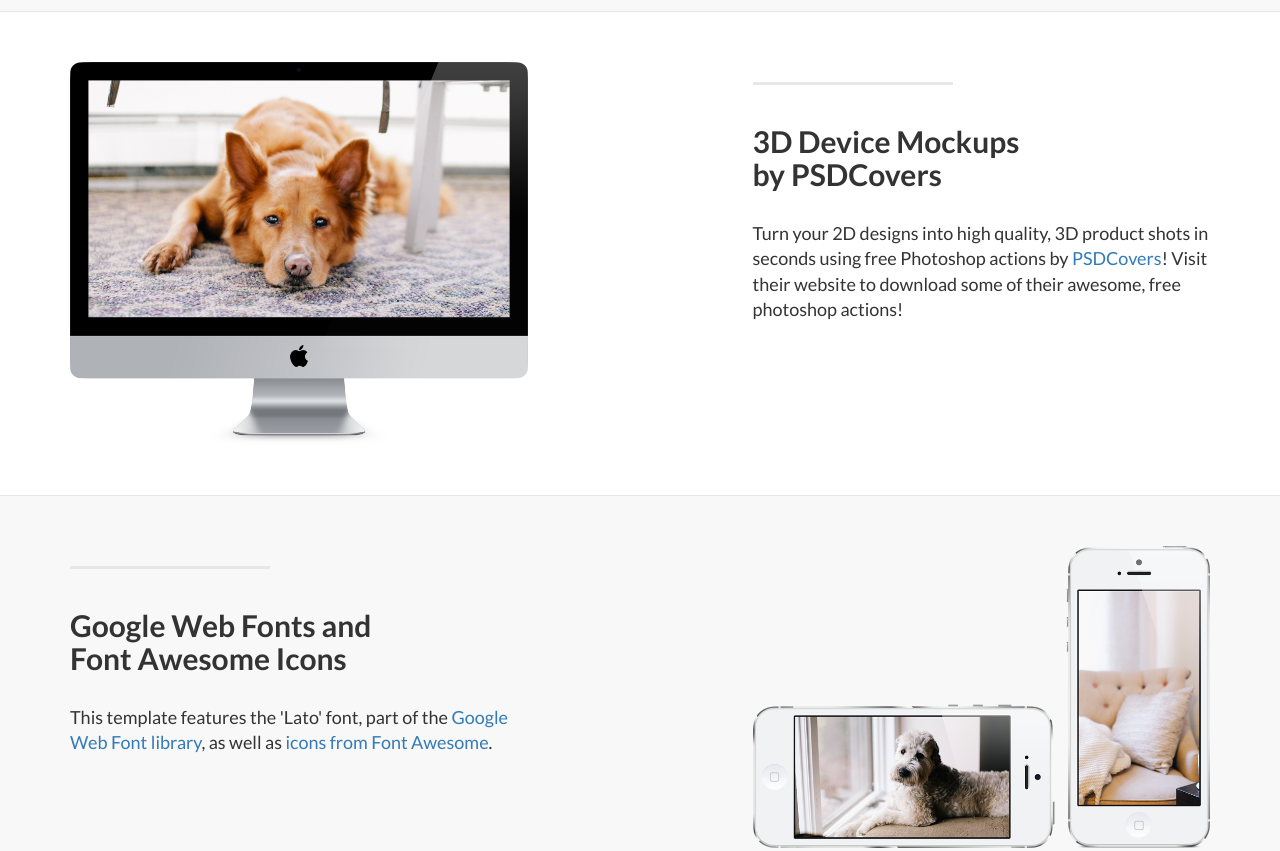
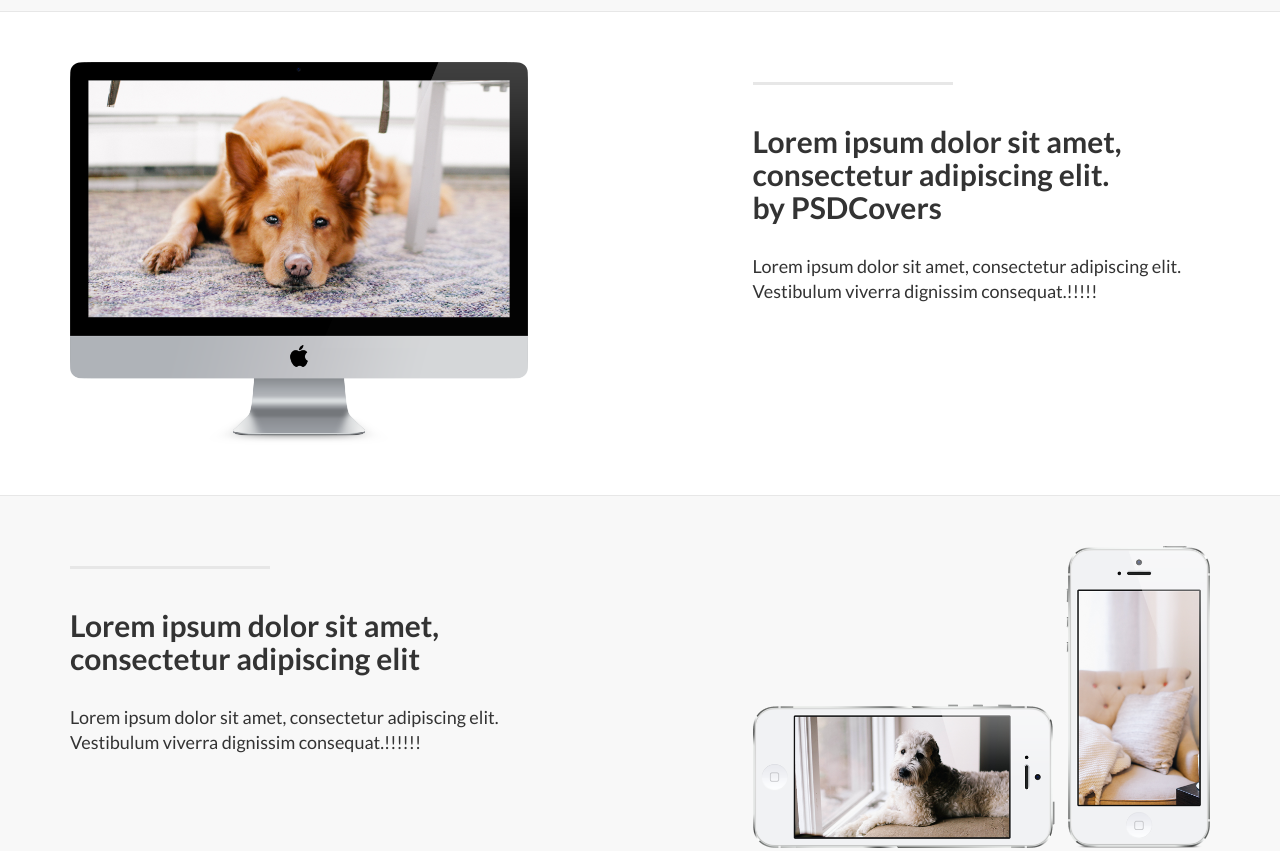
Before and after one commit to v8-suresh/v8-suresh.github.io, a website: page index.html in a window 1280 px wide. Shown: the part 1220-2071 px from the top of the page. Drawn offline with Linux system fonts and the light colour scheme.

Commit message:
Update index.html

```diff
--- a/index.html
+++ b/index.html
@@ -135,8 +135,8 @@
                 <div class="col-lg-5 col-lg-offset-1 col-sm-push-6  col-sm-6">
                     <hr class="section-heading-spacer">
                     <div class="clearfix"></div>
-                    <h2 class="section-heading">3D Device Mockups<br>by PSDCovers</h2>
-                    <p class="lead">Turn your 2D designs into high quality, 3D product shots in seconds using free Photoshop actions by <a target="_blank" href="http://www.psdcovers.com/">PSDCovers</a>! Visit their website to download some of their awesome, free photoshop actions!</p>
+                    <h2 class="section-heading">Lorem ipsum dolor sit amet, consectetur adipiscing elit.<br>by PSDCovers</h2>
+                    <p class="lead">Lorem ipsum dolor sit amet, consectetur adipiscing elit. Vestibulum viverra dignissim consequat.!!!!!</p>
                 </div>
                 <div class="col-lg-5 col-sm-pull-6  col-sm-6">
                     <img class="img-responsive" src="img/dog.png" alt="">
@@ -157,8 +157,8 @@
                 <div class="col-lg-5 col-sm-6">
                     <hr class="section-heading-spacer">
                     <div class="clearfix"></div>
-                    <h2 class="section-heading">Google Web Fonts and<br>Font Awesome Icons</h2>
-                    <p class="lead">This template features the 'Lato' font, part of the <a target="_blank" href="http://www.google.com/fonts">Google Web Font library</a>, as well as <a target="_blank" href="http://fontawesome.io">icons from Font Awesome</a>.</p>
+                    <h2 class="section-heading">Lorem ipsum dolor sit amet, consectetur adipiscing elit</h2>
+                    <p class="lead">Lorem ipsum dolor sit amet, consectetur adipiscing elit. Vestibulum viverra dignissim consequat.!!!!!!</p>
                 </div>
                 <div class="col-lg-5 col-lg-offset-2 col-sm-6">
                     <img class="img-responsive" src="img/phones.png" alt="">
```
